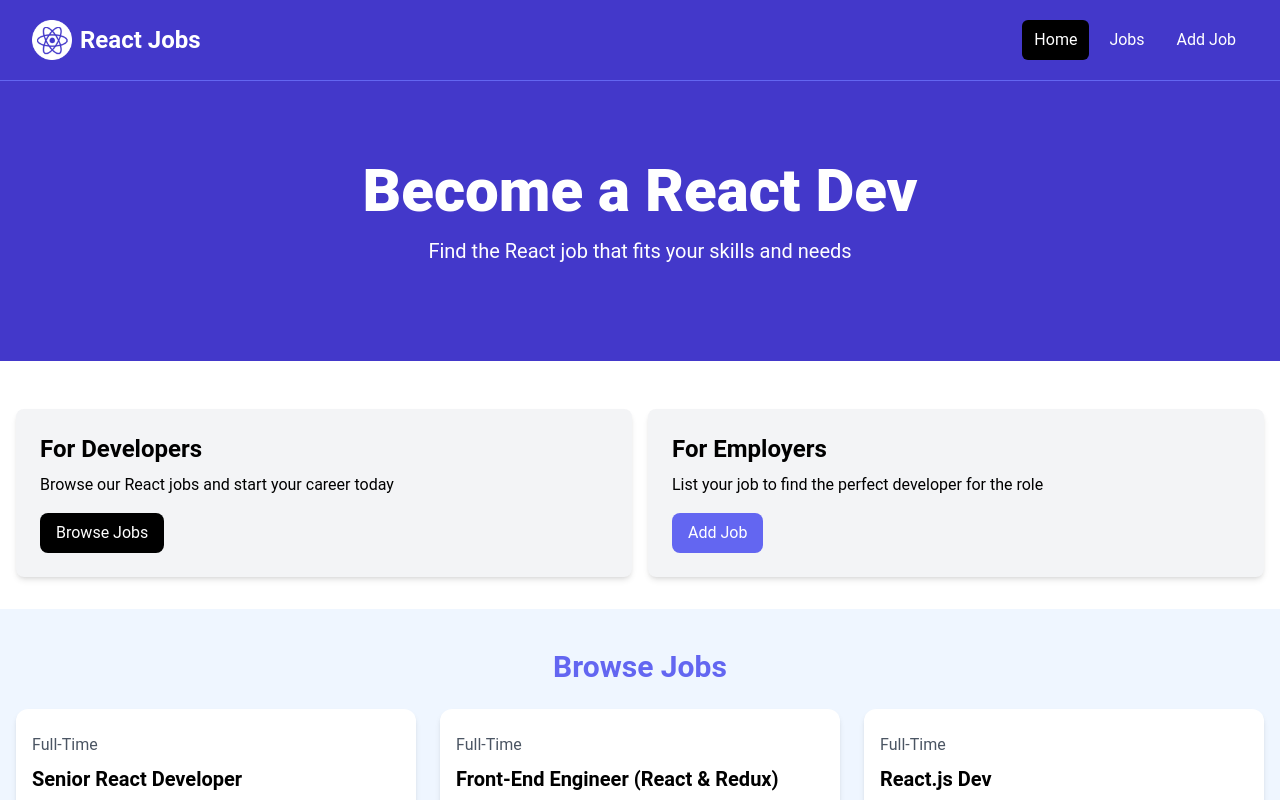
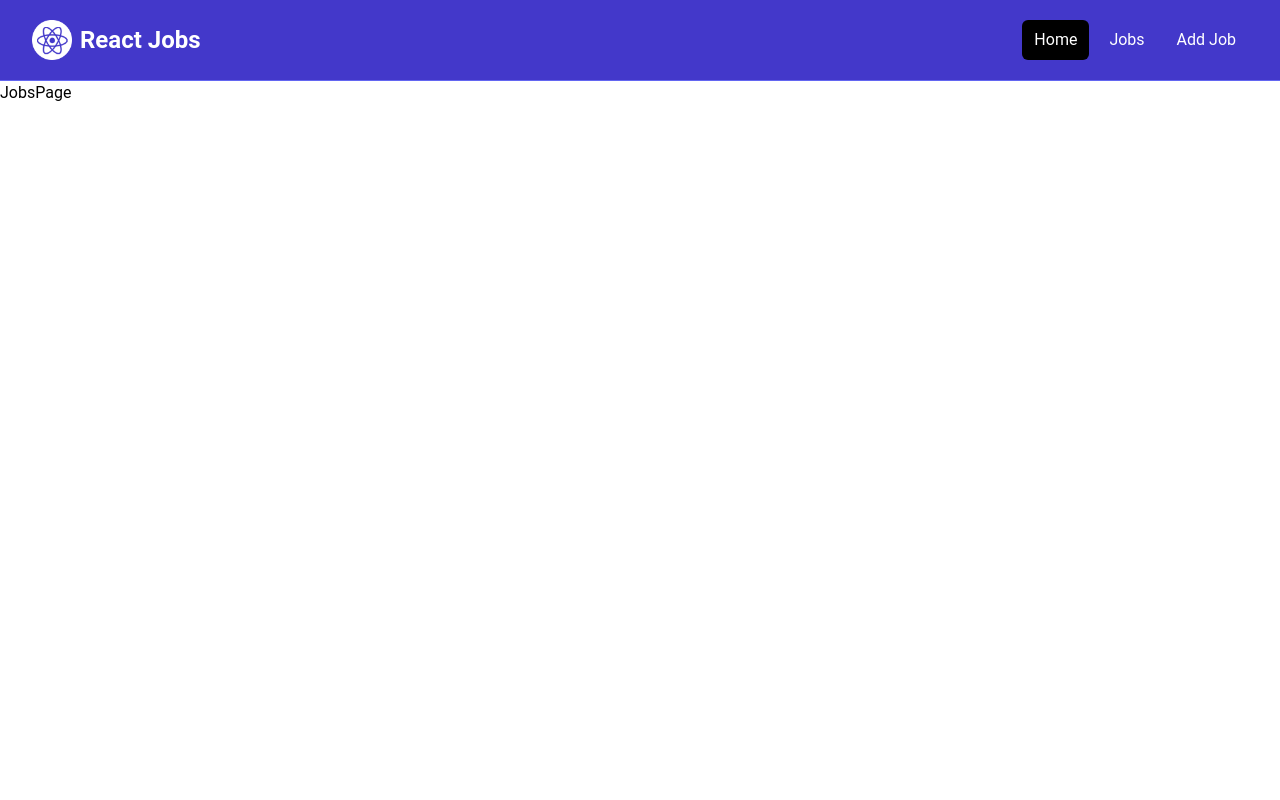
Before and after one commit to rings-s/reactJs, a React (Vite) app in the folder react_crash_course/: page /jobs in a window 1280 px wide. Shown: the top 800 px of the page. Built offline with nearby package versions, Linux system fonts and the light colour scheme.

Commit message:
react router dom configured

```diff
--- a/react_crash_course/package.json
+++ b/react_crash_course/package.json
@@ -11,7 +11,10 @@
   },
   "dependencies": {
     "react": "^18.3.1",
-    "react-dom": "^18.3.1"
+    "react-dom": "^18.3.1",
+    "react-icon": "^1.0.0",
+    "react-icons": "^5.3.0",
+    "react-router-dom": "^6.26.2"
   },
   "devDependencies": {
     "@eslint/js": "^9.9.0",
--- a/react_crash_course/src/App.jsx
+++ b/react_crash_course/src/App.jsx
@@ -1,35 +1,31 @@
-// Main App component that renders the entire page
-import Hero from "./components/Hero";
-import HomeCards from "./components/HomeCards";
-import Joblisting from "./components/JobListings";
-import Nav from "./components/Nav";
-import ViewAllJobs from "./components/ViewAllJobs";
+import {
+  Route,
+  createBrowserRouter,
+  createRoutesFromElements,
+  RouterProvider,
+} from 'react-router-dom';
+import { HomePage } from './pages/HomePage';  // Verify the path is correct
+import MainLayout  from './layouts/MainLayout';
+import JobsPage from './pages/JobsPage';
+// Create a router instance using createBrowserRouter and configure routes
+const router = createBrowserRouter(
+  createRoutesFromElements(
+    <Route path="/" element={<MainLayout />}>
+      <Route index element={<HomePage />} />
+      <Route path="/jobs" element={<JobsPage />} />
+    </Route>
+  )
+);
+// Define the App component
 const App = () => {
   return (
-    <div>
+    <>
 
-      <Nav />
+      {/* Render the MainLayout component */}
+      {/* RouterProvider component provided by React Router to enable routing */}
 
-
-
-      <Hero
-        title='Become a React Dev'
-        subtitle='Find the React job that fits your skills and needs'
-      />
-
-
-      <HomeCards />
-
-      <Joblisting />
-
-      <ViewAllJobs  />
-
-
-
-
-
-
-    </div>
+      <RouterProvider router={router} />
+    </>
   );
 }
 
--- a/react_crash_course/src/components/JobListing.jsx
+++ b/react_crash_course/src/components/JobListing.jsx
@@ -1,4 +1,5 @@
 import { useState } from "react"
+import { FaMapMarker } from 'react-icons/fa';
     const Joblisting = ({job}) => {
 
     const [showFullDescription, setShowFullDescription] = useState(false);
@@ -26,7 +27,7 @@ import { useState } from "react"
                     <div className="border border-gray-100 mb-5"></div>
                     <div className="flex flex-col lg:flex-row justify-between mb-4">
                         <div className="text-orange-700 mb-3">
-                        <i className="fa-solid fa-location-dot text-lg"></i>
+                        <FaMapMarker className="inline mb-1 text-lg mr-1" />
                         {job.location}
                         </div>
                         <a href={`/job/${job.id}`} className="h-[36px] bg-indigo-500 hover:bg-indigo-600 text-white px-4 py-2 rounded-lg text-center text-sm">
--- a/react_crash_course/src/components/Nav.jsx
+++ b/react_crash_course/src/components/Nav.jsx
@@ -1,5 +1,14 @@
+
 import logo from '../assets/images/logo.png';
 
+/*************  ✨ Codeium Command ⭐  *************/
+/**
+ * A responsive navigation bar with a logo and three links: Home, Jobs, and Add Job.
+ *
+ * The logo is displayed on the left side of the navigation bar and the links are displayed on the right side. The links are
+ * displayed horizontally when the screen size is large enough and vertically when the screen size is small.
+ */
+/******  386a73e9-53f2-4fdd-957d-8e1dc377a92d  *******/
 const Nav = () => {
   return (
     <div>
@@ -9,7 +18,7 @@ const Nav = () => {
           <div className="flex h-20 items-center justify-between">
             <div className="flex flex-1 items-center justify-center md:items-stretch md:justify-start">
               {/* Logo and company name */}
-              <a className="flex flex-shrink-0 items-center mr-4" href="/index.html">
+              <a className="flex flex-shrink-0 items-center mr-4" href="/">
                 <img className="h-10 w-auto" src={logo} alt="React Jobs" />
 
                 <span className="hidden md:block text-white text-2xl font-bold ml-2">
@@ -19,9 +28,9 @@ const Nav = () => {
               {/* Navigation links */}
               <div className="md:ml-auto">
                 <div className="flex space-x-2">
-                  <a href="/index.html" className="text-white bg-black hover:bg-gray-900 hover:text-white rounded-md px-3 py-2">Home</a>
-                  <a href="/jobs.html" className="text-white hover:bg-gray-900 hover:text-white rounded-md px-3 py-2">Jobs</a>
-                  <a href="/add-job.html" className="text-white hover:bg-gray-900 hover:text-white rounded-md px-3 py-2">Add Job</a>
+                  <a href="/" className="text-white bg-black hover:bg-gray-900 hover:text-white rounded-md px-3 py-2">Home</a>
+                  <a href="/jobs" className="text-white hover:bg-gray-900 hover:text-white rounded-md px-3 py-2">Jobs</a>
+                  <a href="/add-job" className="text-white hover:bg-gray-900 hover:text-white rounded-md px-3 py-2">Add Job</a>
                 </div>
               </div>
             </div>
--- /dev/null
+++ b/react_crash_course/src/layouts/MainLayout.jsx
@@ -0,0 +1,12 @@
+import { Outlet } from 'react-router-dom'
+import Nav from '../components/Nav'
+const MainLayout = () => {
+  return (
+    <>
+    <Nav />
+    <Outlet />
+    </>
+  )
+}
+
+export default MainLayout
--- /dev/null
+++ b/react_crash_course/src/pages/HomePage.jsx
@@ -0,0 +1,14 @@
+import Hero from "../components/Hero"
+import HomeCards from "../components/HomeCards"
+import JobListings from "../components/JobListings"
+import ViewAllJobs from "../components/ViewAllJobs"
+export const HomePage = () => {
+  return (
+    <>
+      <Hero title="Become a React Dev" subtitle="Find the React job that fits your skills and needs"/>
+      <HomeCards />
+      <JobListings />
+      <ViewAllJobs />
+    </>
+  )
+}
--- /dev/null
+++ b/react_crash_course/src/pages/JobsPage.jsx
@@ -0,0 +1,8 @@
+
+function JobsPage() {
+  return (
+    <div>JobsPage</div>
+  )
+}
+
+export default JobsPage
```
Also changed, not shown: 1 other file (tests, documents, lock files or other folders).
